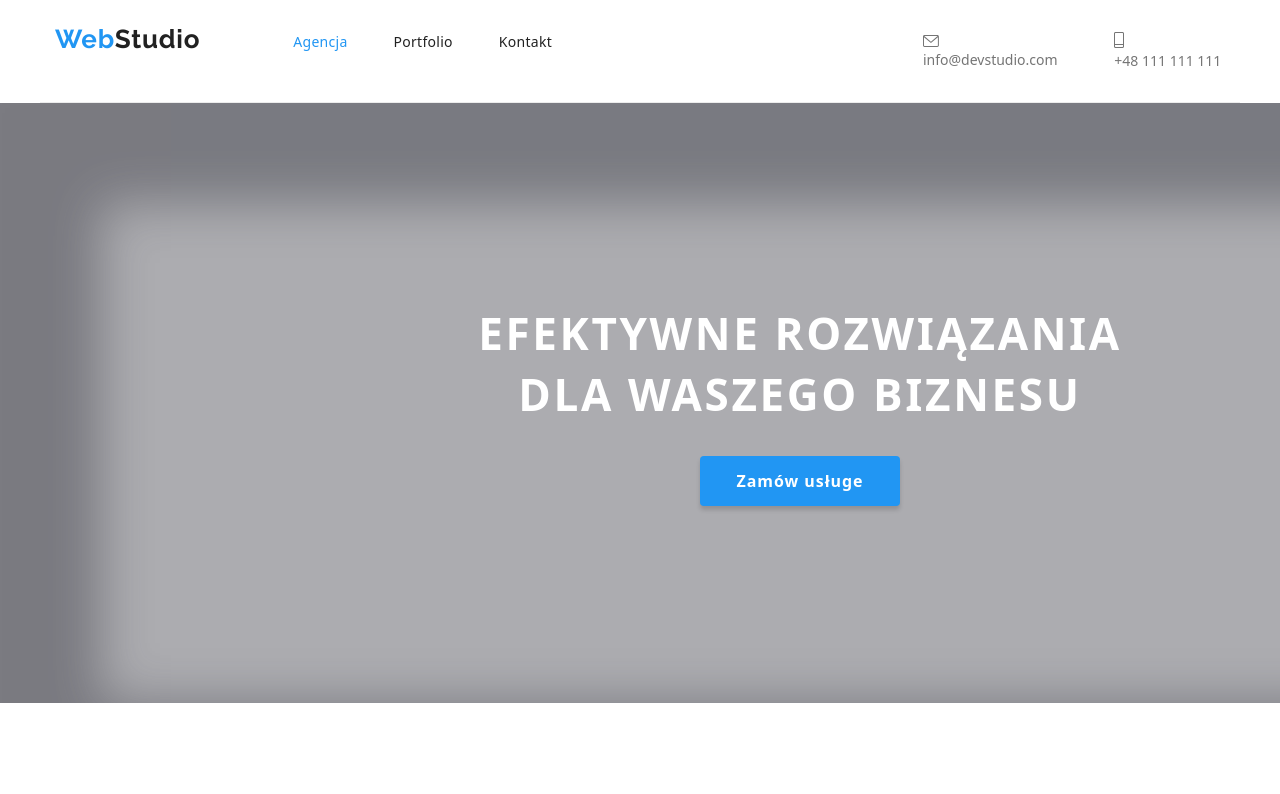
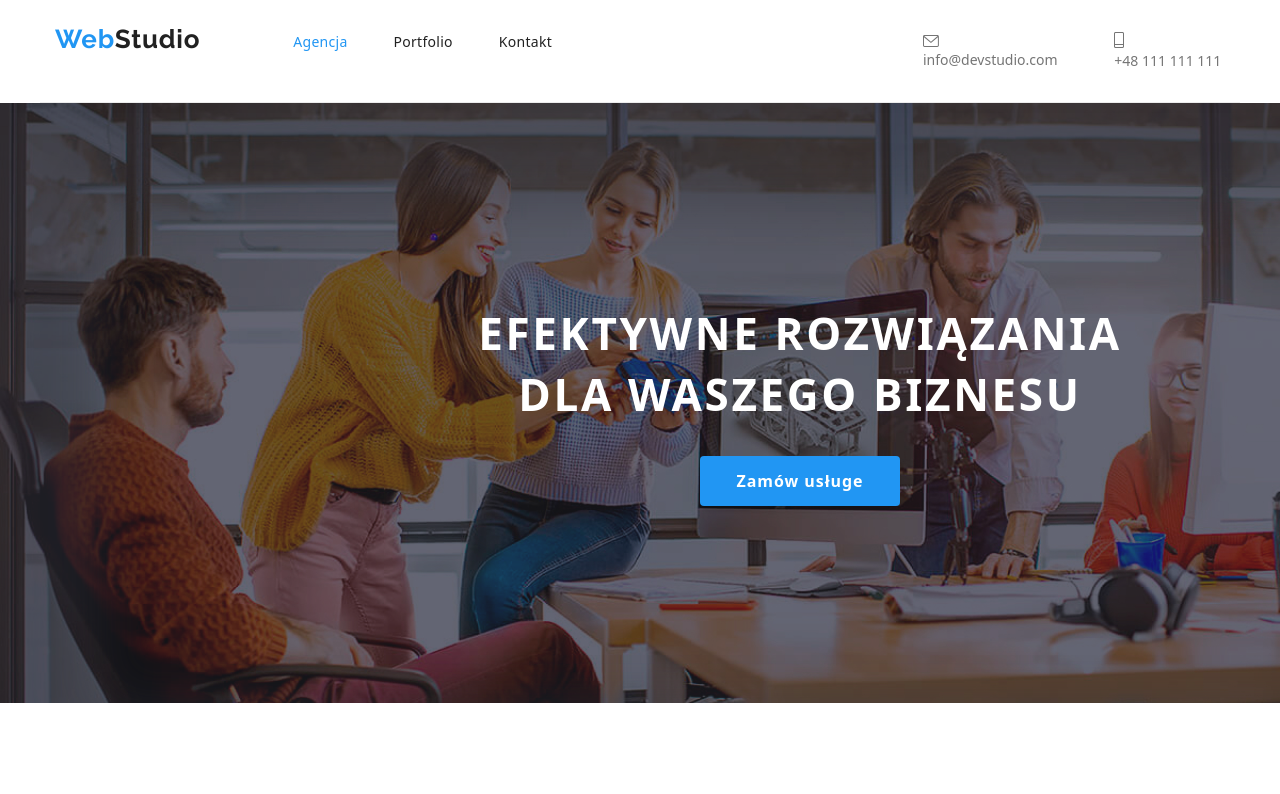
Before and after one commit to ReXeR00/goit-markup-hw-04, a plain HTML site: page index.html in a window 1280 px wide. Shown: the top 794 px of the page. Drawn offline with nearby package versions, Linux system fonts and the light colour scheme; the site is published under a folder, as on GitHub Pages, so addresses that start at the root find nothing.

Commit message:
Add 2 dot on url

```diff
--- a/css/style.css
+++ b/css/style.css
@@ -200,7 +200,7 @@ header {
   height: 600px;
   width: 1600px;
   margin: auto;
-  background-image: url(/images/img17.jpg);
+  background-image: url(../images/img17.jpg);
   object-fit: cover;
   box-shadow: inset 50px 50px 50px 50px rgba(47, 48, 58, 0.4),
     inset 1600px 600px 50px 50px rgba(47, 48, 58, 0.4);
```
